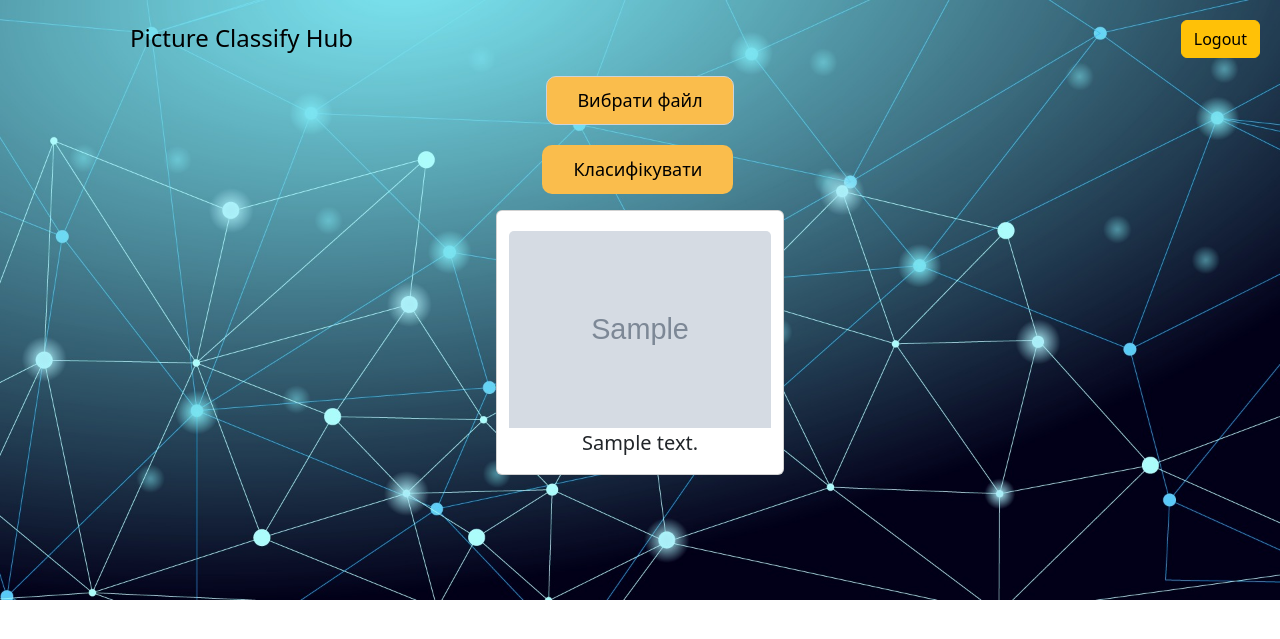
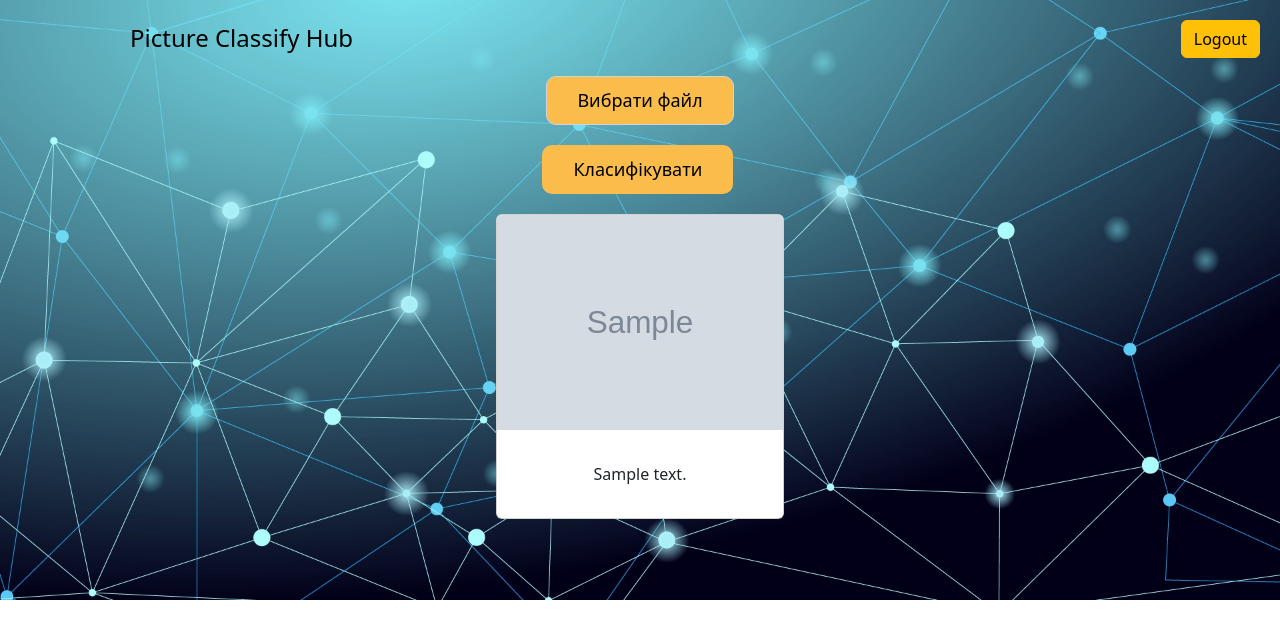
Before and after one commit to Andriy414414/TechStorm-DS16-group3, a Django app: template app_picture_classify/app_image/templates/app_image/index.html in a window 1280 px wide. Shown: the top 639 px of the page. Run offline with Django 5.2, Linux system fonts and the light colour scheme; tables that the repository leaves empty hold one stand-in row (values such as "Sample post"); the template is opened without the code that fills it: values that come from a table or form of the project are taken from there, most other values are stand-ins (such as "Sample title", 1, 10 or a date in 2020); grey boxes marked "Sample" are stand-in pictures; some libraries are stand-ins or nearby versions.

Commit message:
fix front

```diff
--- a/app_picture_classify/app_image/templates/app_image/home_page.html
+++ b/app_picture_classify/app_image/templates/app_image/home_page.html
@@ -4,7 +4,6 @@
 <div>
     <h1>Нейромережа для класифікації зображень</h1>
 </div>
-
 
 <div style="position: fixed; top: 20px; right: 20px;">
     <button type="button" class="btn btn-outline-light me-2" onclick="window.location.href='/users/login/'">
@@ -15,5 +14,4 @@
     </button>
 </div>
 
-
 {% endblock %}
--- a/app_picture_classify/app_image/templates/app_image/index.html
+++ b/app_picture_classify/app_image/templates/app_image/index.html
@@ -1,57 +1,35 @@
 {% extends 'app_image/base.html' %}
 {% block content %}
     <div style="display: flex; justify-content: center;">
-        <div class="container">
+        <div class="container text-center">
             {% if form.errors and form.non_field_errors %}
             <div class="alert alert-danger" role="alert">
                 A simple danger alert—check it out!
             </div>
             {% endif %}
-            <div class="row justify-content-center">
-                <div class="col-md-6">
             <form method="post" enctype="multipart/form-data">
                 {% csrf_token %}
-
-                        <!-- Add other form fields here if needed -->
-                        <!-- <button type="submit" class="btn btn-primary">Submit</button> -->
             </form>
             <form action="{% url 'app_image:home' %}" method="post" enctype="multipart/form-data" class="mb-3">
                 <div style="margin-top: 20px;">
                     {% csrf_token %}
                     <div class="form-group">
-                                <!-- <label for="{{ form.original_file_name.id_for_label }}">Choose Image:</label> -->
                         <div class="custom-file">
                             {{ form.original_file_name }}
                             <label class="custom-file-label" style="background-color: rgb(250, 189, 76); color: black; font-size: 18px; border-radius: 10px; padding: 10px 30px 10px 30px;" for="image">Вибрати файл</label>
                         </div>
                     </div>
-                                <!-- {{ form.original_file_name }} -->
-                                <!-- <button type="submit" class="btn btn-primary">{{ form.original_file_name.value }}</button>
-                                {{form.errors.original_file_name}} -->
                 </div>
                 <div style="margin-top: 20px;">
                     <button type="submit" class="btn" style="background-color: rgb(250, 189, 76); color: black; font-size: 18px; border-radius: 10px; padding: 10px 30px 10px 30px;">Класифікувати</button>
                     <label for="action" class="form-label" style="font-size: 18px;"></label>
                 </div>
-
-                </div>
-            </div>
-            <!-- <div class="row justify-content-center">
-                <div class="col-md-6">
-                    <div class="card text-center">
+            </form>
+            {% if uploaded_image_url %}
+            <div class="card" style="width: 18rem; margin: 20px auto;">
+                <img src="{{ uploaded_image_url }}" class="card-img-top" alt="Uploaded Image">
                 <div class="card-body">
-                            <h5 class="card-title" style="font-size: 20px;">Результат: {{ output_text }}</h5>
-                        </div>
-                    </div>
-                </div>
-            </div> -->
-            <div class="row justify-content-center">
-                <div></div>
-            {% if uploaded_image_url %}
-            <div class="card" style="width: 18rem;" style="margin-top: 20px;">
-                <img src="{{ uploaded_image_url }}" style="margin-top: 20px;" class="card-img-top" alt="Uploaded Image"{{output_text}}>
-                <!-- <div class="card-body"> -->
-                    <p style="font-size: 20px;">{{ output_text }}</p>
+                    <p style="font-size: 20px;">{{ output_text | linebreaks }}</p>
                 </div>
             </div>
             {% endif %}
@@ -67,6 +45,4 @@
             </div>
         </div>
     </div>
-</div>
-</div>
 {% endblock %}
```
Also changed, not shown: app_picture_classify/app_image/templates/app_image/base.html (+1 -17 lines), app_picture_classify/app_image/views.py (+8 -14 lines), app_picture_classify/app_picture_classify/settings.py (+13 -13 lines), app_picture_classify/db.sqlite3. Lines whose indentation alone changed are shown as unchanged.
